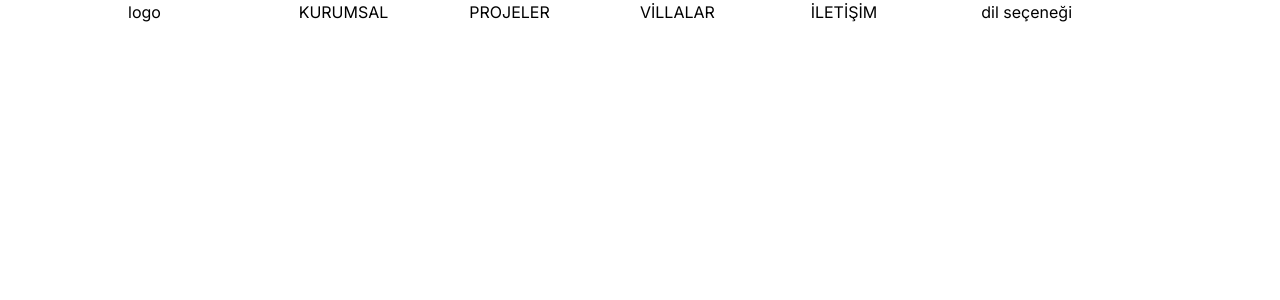
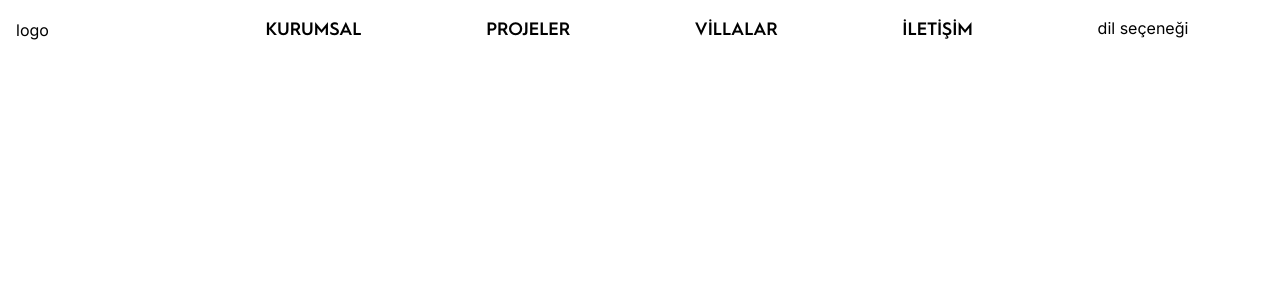
Before and after one commit to EceOwl20/adago, a Next.js app: page / in a window 1280 px wide. Shown: the top 300 px of the page. Built offline with nearby package versions, Linux system fonts and the light colour scheme.

Commit message:
navbar yüklendi

```diff
--- a/app/component/common/navbar.jsx
+++ b/app/component/common/navbar.jsx
@@ -1,26 +1,96 @@
-import React from "react";
+"use client"; // Bu satırı ekleyin
 
-const navbar = () => {
+import React, { useState } from "react";
+import Link from "next/link";
+
+const Navbar = () => {
+  const [isOpen, setIsOpen] = useState(false);
+
+  const toggleMenu = () => {
+    setIsOpen(!isOpen);
+  };
+
   return (
-    <div className="flex w-full justify-center bg-transparent">
-      <div className="flex w-4/5 ">
-        <div className="flex w-1/6">logo</div>
-        <div className="flex w-1/6">
-          <button>KURUMSAL</button>
+    <div className="flex w-full justify-between items-center bg-transparent p-4">
+      <div className="w-1/6">logo</div>
+      <div className="hidden md:flex w-4/5 justify-between">
+        <Link
+          href="/"
+          className=" text-black font-semibold font-hurme text-sm md:text-base lg:text-base xl:text-lg 2xl:text-[19px]  hover:text-flameOrange"
+        >
+          KURUMSAL
+        </Link>
+        <Link
+          href="/"
+          className=" text-black font-semibold font-hurme text-sm md:text-base lg:text-base xl:text-lg 2xl:text-[19px]  hover:text-flameOrange"
+        >
+          PROJELER
+        </Link>
+        <Link
+          href="/"
+          className=" text-black font-semibold font-hurme text-sm md:text-base lg:text-base xl:text-lg 2xl:text-[19px]  hover:text-flameOrange"
+        >
+          VİLLALAR
+        </Link>
+        <Link
+          href="/"
+          className=" text-black font-semibold font-hurme text-sm md:text-base lg:text-base xl:text-lg 2xl:text-[19px]  hover:text-flameOrange"
+        >
+          İLETİŞİM
+        </Link>
+        <div className="w-1/6">dil seçeneği</div>
+      </div>
+      <div className="md:hidden">
+        <button onClick={toggleMenu}>
+          <svg
+            className="w-6 h-6"
+            fill="none"
+            stroke="currentColor"
+            viewBox="0 0 24 24"
+            xmlns="http://www.w3.org/2000/svg"
+          >
+            <path
+              strokeLinecap="round"
+              strokeLinejoin="round"
+              strokeWidth="2"
+              d="M4 6h16M4 12h16M4 18h16"
+            ></path>
+          </svg>
+        </button>
+      </div>
+      {isOpen && (
+        <div className="absolute top-16 left-0 w-full bg-white/30 backdrop-blur-md flex flex-col items-center md:hidden">
+          <Link
+            href="/"
+            className="py-2 w-1/5 text-black font-semibold font-hurme text-base"
+          >
+            KURUMSAL
+          </Link>
+          <Link
+            href="/"
+            className="py-2 w-1/5 text-black font-semibold font-hurme text-base"
+          >
+            PROJELER
+          </Link>
+          <Link
+            href="/"
+            className="py-2 w-1/5 text-black font-semibold font-hurme text-base"
+          >
+            VİLLALAR
+          </Link>
+          <Link
+            href="/"
+            className="py-2 w-1/5 text-black font-semibold font-hurme text-base"
+          >
+            İLETİŞİM
+          </Link>
+          <div className="py-2 w-1/5 text-black font-semibold font-hurme text-base">
+            DİL{" "}
+          </div>
         </div>
-        <div className="flex w-1/6">
-          <button>PROJELER</button>
-        </div>
-        <div className="flex w-1/6">
-          <button>VİLLALAR</button>
-        </div>
-        <div className="flex w-1/6">
-          <button>İLETİŞİM</button>
-        </div>
-        <div className="flex w-1/6">dil seçeneği</div>
-      </div>
+      )}
     </div>
   );
 };
 
-export default navbar;
+export default Navbar;
```
